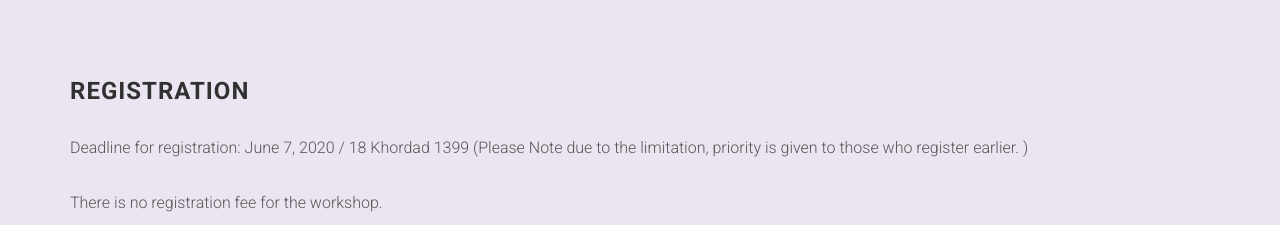
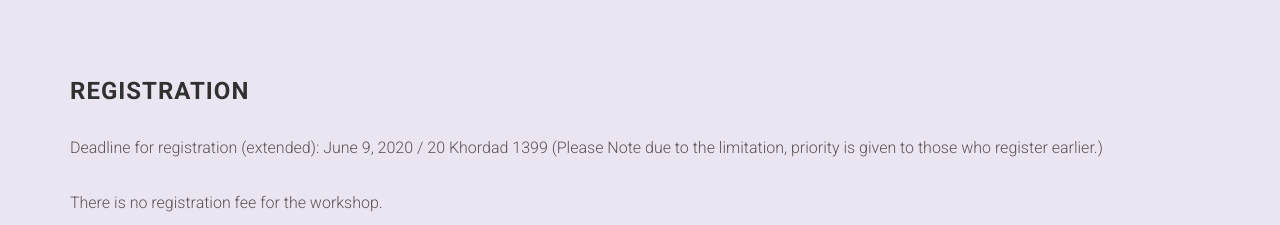
Before and after one commit to smhr/GD2020, a website: page index.html in a window 1280 px wide. Shown: the part 2620-2845 px from the top of the page. Drawn offline with Linux system fonts and the light colour scheme; files whose address does not match are found by name.

Commit message:
Deadline extended

```diff
--- a/index.html
+++ b/index.html
@@ -280,7 +280,7 @@
                 </div>
             </div>
 
-                <p>Deadline for registration: June 7, 2020 / 18 Khordad 1399 (Please Note due to the limitation, priority is given to those who register earlier. )</p>
+                <p>Deadline for registration (extended): June 9, 2020 / 20 Khordad 1399 (Please Note due to the limitation, priority is given to those who register earlier.)</p>
                 <p>There is no registration fee for the workshop.</p>
                 <div class="text-center mt20">
                     <a href="https://docs.google.com/forms/d/e/1FAIpQLSeeD88H4ROiLn1ks5d9aSVAT70nFnDA9OuVfdFx6O7nZC0sfA/viewform" class="btn btn-black" id="registration-submit-btn">Go to registration page</a>
```
